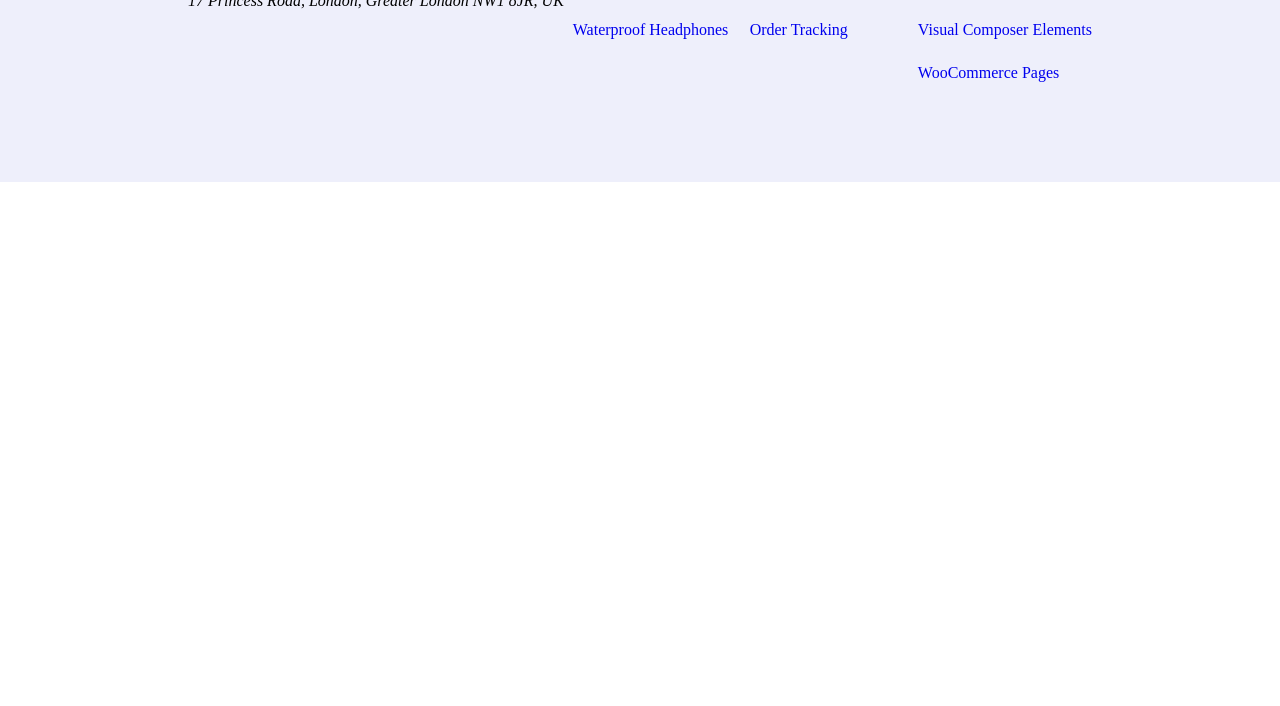
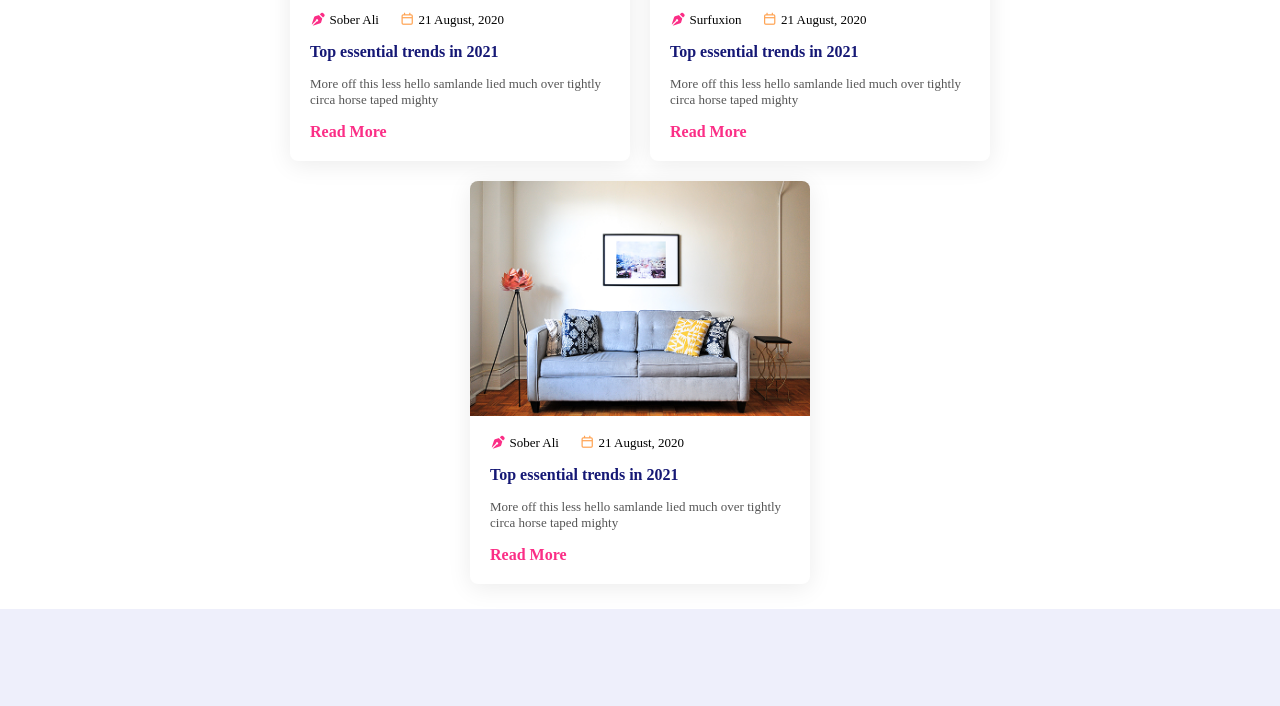
Before and after one commit to NoorHaddadd/Hekto, a plain HTML site: page index.html in a window 1280 px wide. Shown: the part 2348-3054 px from the top of the page. Before the commit the page ends 2530 px from the top, so only its background shows below. Drawn offline with Linux system fonts and the light colour scheme.

Commit message:
latest blog section

```diff
--- a/assets/css/main.css
+++ b/assets/css/main.css
@@ -217,6 +217,49 @@ transition: all .8s;
     width:100%;
 }
 }
+.latest-blog .row {
+    justify-content: center;
+}
+.latest-blog h2 {
+    color: #151875;
+}
+.blog-card {
+    width: 340px;
+    background: #fff;
+    box-shadow: 0 4px 25px rgba(0, 0, 0, 0.08);
+    border-radius: 8px;
+    overflow: hidden;
+    padding-bottom: 20px;
+}
+
+.blog-img img {
+    width: 100%;
+}
+
+
+
+.blog-card h3 {
+    color: #151875;
+}
+
+.blog-card p {
+    color: #555;
+}
+.blog-content a{
+    color: var(--primaryColor);
+}
+
+
+.blog-card:hover h3 {
+    color: var(--primaryColor);
+    transition: 0.3s;
+}
+.blog-content .fa-pen-nib{
+    color: #FB2E86;
+}
+.blog-content .fa-calendar{
+    color: #FFA454;
+}
 @media screen and (max-width:1120px) {
     .footer .row {
         gap: 20px;
--- a/index.html
+++ b/index.html
@@ -178,6 +178,80 @@
                 </div>
             </div>
         </section>
+        <section class="latest-blog pb-5">
+            <div class="container">
+                <h2 class="text-center mb-5">Leatest Blog</h2>
+
+                <div class="row gap-4">
+
+                    <div class="blog-card">
+                        <div class="blog-img">
+                            <img src="./assets/img/blog/blog1.webp" alt="blog image">
+                        </div>
+
+                        <div class="blog-content d-flex flex-column gap-3 mt-3 px-4">
+                            <div class="d-flex gap-4 fs-size f4-weight">
+                                <span><i class="fa-solid fa-pen-nib"></i> Sober Ali</span>
+                                <span><i class="fa-regular fa-calendar"></i> 21 August, 2020</span>
+                            </div>
+
+                            <h3 class="f6-weight fm-size">Top essential trends in 2021</h3>
+
+                            <p class="fs-size f4-weight">
+                                More off this less hello samlande lied much over tightly circa horse taped mighty
+                            </p>
+
+                            <a href="#" class="f6-weight">Read More</a>
+                        </div>
+                    </div>
+
+                    <div class="blog-card">
+                        <div class="blog-img">
+                            <img src="./assets/img/blog/blog2.webp" alt="blog image">
+                        </div>
+
+                        <div class="blog-content d-flex flex-column gap-3 mt-3 px-4">
+                            <div class="d-flex gap-4 fs-size f4-weight">
+                                <span><i class="fa-solid fa-pen-nib"></i> Surfuxion</span>
+                                <span><i class="fa-regular fa-calendar"></i> 21 August, 2020</span>
+                            </div>
+
+                            <h3 class="f6-weight fm-size">Top essential trends in 2021</h3>
+
+                            <p class="fs-size f4-weight">
+                                More off this less hello samlande lied much over tightly circa horse taped mighty
+                            </p>
+
+                            <a href="#" class="f6-weight">Read More</a>
+                        </div>
+                    </div>
+
+                    <div class="blog-card">
+                        <div class="blog-img">
+                            <img src="./assets/img/blog/blog3.webp" alt="blog image">
+                        </div>
+
+                        <div class="blog-content d-flex flex-column gap-3 mt-3 px-4">
+                            <div class="d-flex gap-4 fs-size f4-weight">
+                                <span><i class="fa-solid fa-pen-nib"></i> Sober Ali</span>
+                                <span><i class="fa-regular fa-calendar"></i> 21 August, 2020</span>
+                            </div>
+
+                            <h3 class="f6-weight fm-size">Top essential trends in 2021</h3>
+
+                            <p class="fs-size f4-weight">
+                                More off this less hello samlande lied much over tightly circa horse taped mighty
+                            </p>
+
+                            <a href="#" class=" f6-weight">Read More</a>
+                        </div>
+                    </div>
+
+                </div>
+            </div>
+        </section>
+
+
     </main>
     <div class="footer">
         <div class="container">
```
Also changed, not shown: assets/img/blog/blog1.webp (added), assets/img/blog/blog2.webp (added), assets/img/blog/blog3.webp (added). Lines whose indentation alone changed are shown as unchanged.
